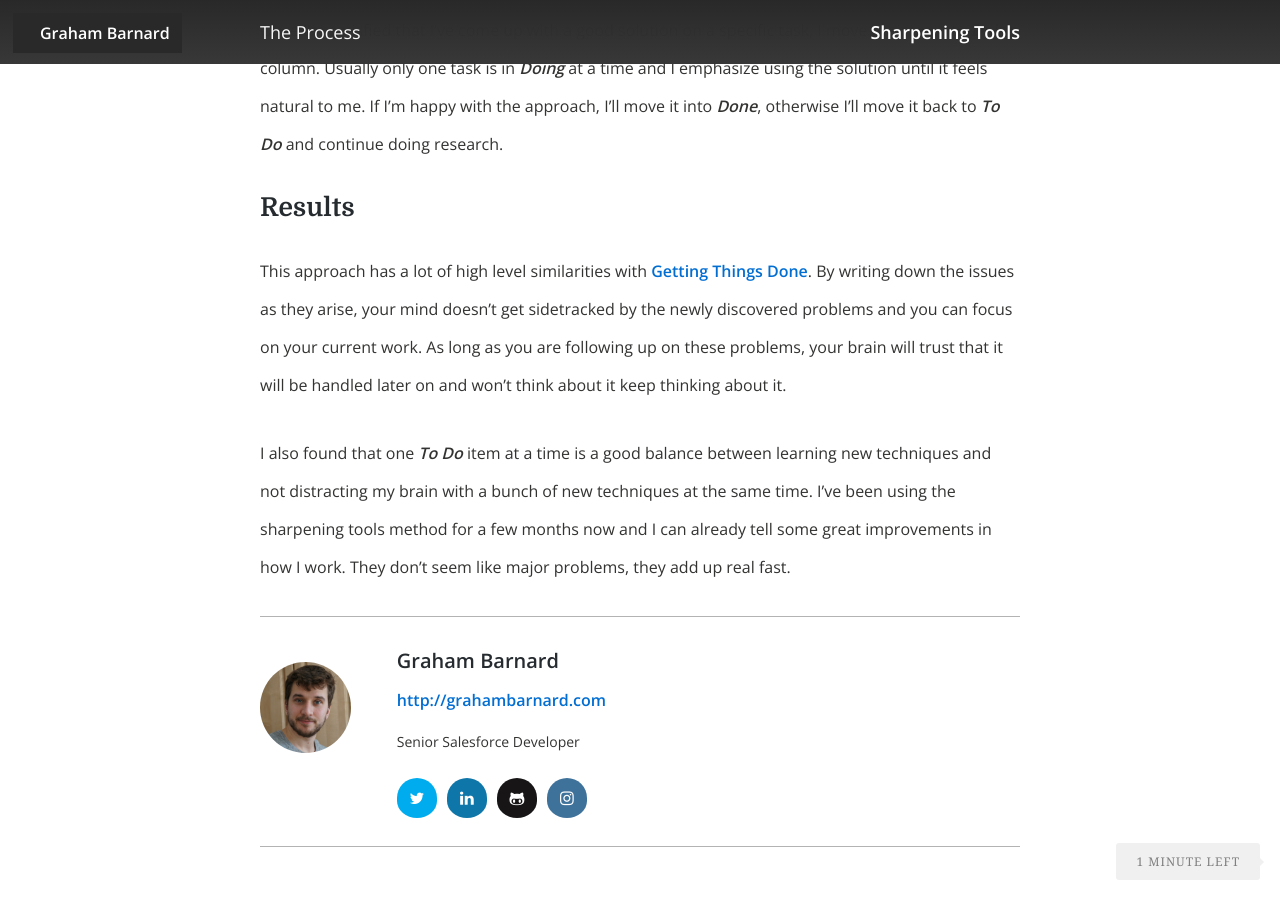
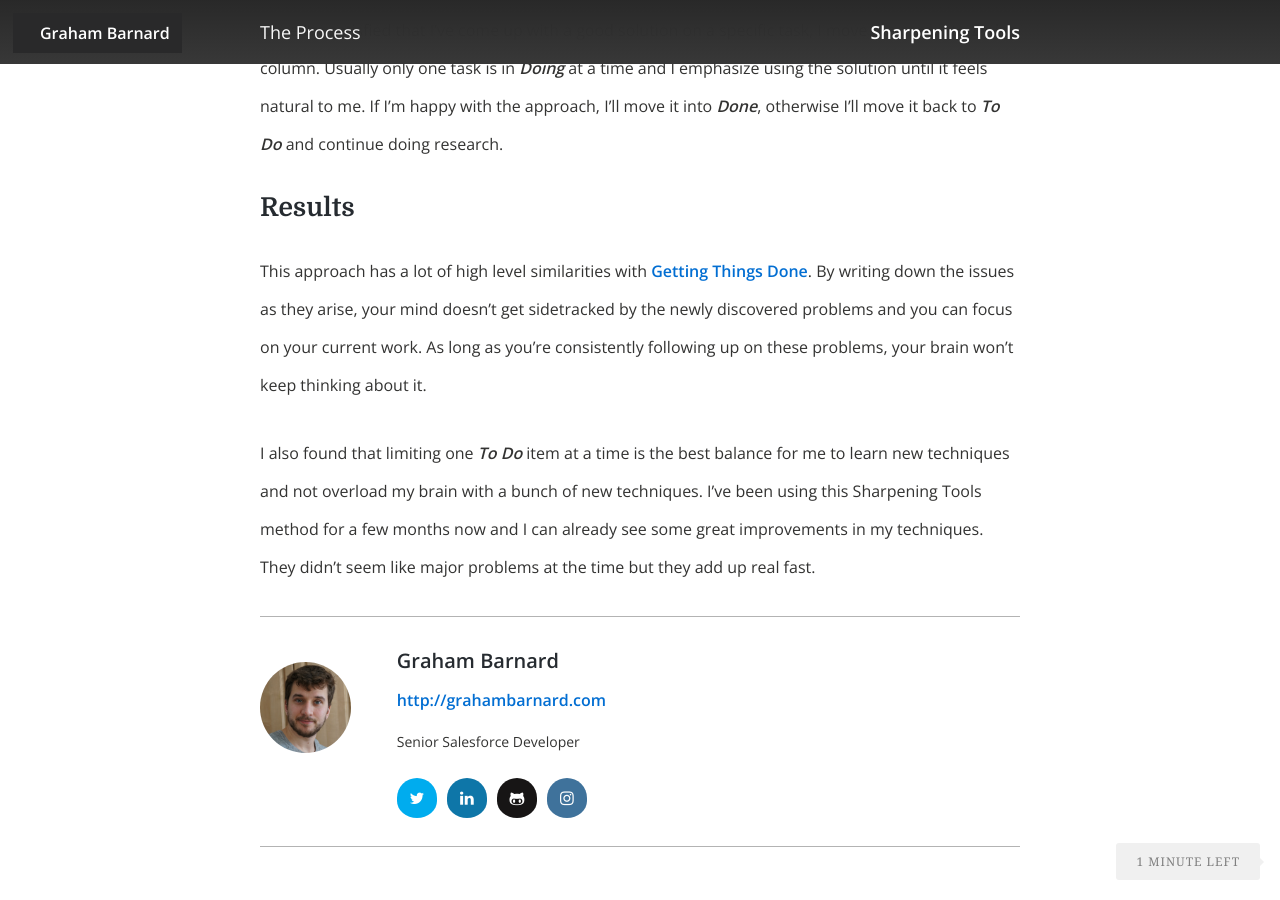
Before and after one commit to GrahamBarnard/GrahamBarnard.github.io, a Jekyll site: the page built from _posts/2015-03-28-tool-sharpening.markdown, in a window 1280 px wide and 900 px high, scrolled down 1641 px. Built offline with Jekyll 4.4.1, drawn with Linux system fonts in a browser that asks for light colours; nearby versions of some CDN libraries.

Commit message:
Edited last paragraph of Sharpening tools

```diff
--- a/_posts/2015-03-28-tool-sharpening.markdown
+++ b/_posts/2015-03-28-tool-sharpening.markdown
@@ -29,6 +29,6 @@ Once I'm satisfied that I've come up with a good solution on a specific task, I
 
 ## Results
 
-This approach has a lot of high level similarities with [Getting Things Done](http://en.wikipedia.org/wiki/Getting_Things_Done){:target="_blank"}. By writing down the issues as they arise, your mind doesn't get sidetracked by the newly discovered problems and you can focus on your current work.  As long as you are following up on these problems, your brain will trust that it will be handled later on and won't think about it keep thinking about it.
+This approach has a lot of high level similarities with [Getting Things Done](http://en.wikipedia.org/wiki/Getting_Things_Done){:target="_blank"}. By writing down the issues as they arise, your mind doesn't get sidetracked by the newly discovered problems and you can focus on your current work.  As long as you're consistently following up on these problems, your brain won't keep thinking about it.
 
-I also found that one *To Do* item at a time is a good balance between learning new techniques and not distracting my brain with a bunch of new techniques at the same time. I've been using the sharpening tools method for a few months now and I can already tell some great improvements in how I work. They don’t seem like major problems, they add up real fast.
+I also found that limiting one *To Do* item at a time is the best balance for me to learn new techniques and not overload my brain with a bunch of new techniques. I've been using this Sharpening Tools method for a few months now and I can already see some great improvements in my techniques. They didn't seem like major problems at the time but they add up real fast.
```
